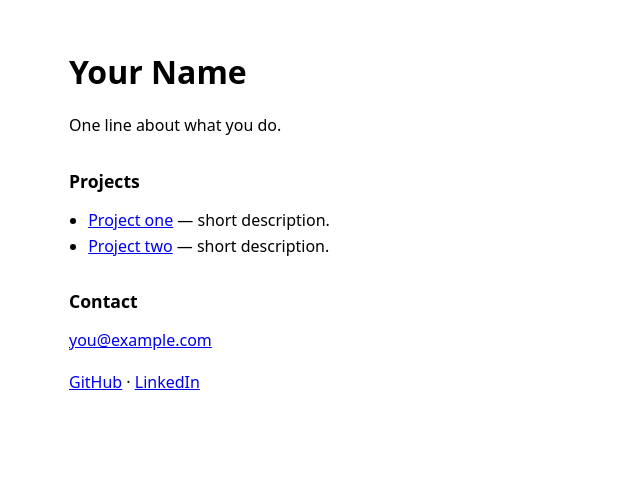
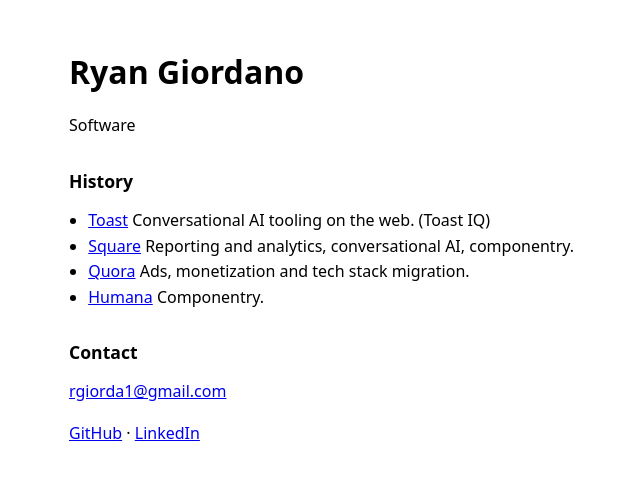
Before and after one commit to ryangiordano/portfolio-min, a plain HTML site: page index.html in a window 1280 px wide. Shown: the whole page, without its empty margins (251-891 px from the left). Drawn offline with Linux system fonts and the light colour scheme.

Commit message:
additional commit

```diff
--- a/index.html
+++ b/index.html
@@ -3,28 +3,30 @@
 <head>
   <meta charset="utf-8">
   <meta name="viewport" content="width=device-width, initial-scale=1">
-  <title>Your Name</title>
-  <meta name="description" content="Your Name — what you do.">
+  <title>Ryan Giordano</title>
+  <meta name="description" content="Ryan Giordano — Software">
   <link rel="icon" href="data:,">
   <link rel="stylesheet" href="index.css">
 </head>
 <body>
   <main>
-    <h1>Your Name</h1>
-    <p>One line about what you do.</p>
+    <h1>Ryan Giordano</h1>
+    <p>Software</p>
 
     <section>
-      <h2>Projects</h2>
+      <h2>History</h2>
       <ul>
-        <li><a href="https://github.com/">Project one</a> — short description.</li>
-        <li><a href="https://github.com/">Project two</a> — short description.</li>
+        <li><a href="https://pos.toasttab.com/ca">Toast</a> Conversational AI tooling on the web. (Toast IQ)</li>
+        <li><a href="https://squareup.com/us/en">Square</a> Reporting and analytics, conversational AI, componentry.</li>
+        <li><a href="https://www.quora.com/">Quora</a> Ads, monetization and tech stack migration.</li>
+        <li><a href="https://www.humana.com/">Humana</a> Componentry.</li>
       </ul>
     </section>
 
     <section>
       <h2>Contact</h2>
-      <p><a href="mailto:you@example.com">you@example.com</a></p>
-      <p><a href="https://github.com/">GitHub</a> · <a href="https://linkedin.com/">LinkedIn</a></p>
+      <p><a href="mailto:rgiorda1@gmail.com">rgiorda1@gmail.com</a></p>
+      <p><a href="https://github.com/ryangiordano/">GitHub</a> · <a href="https://www.linkedin.com/in/ryan-giordano">LinkedIn</a></p>
     </section>
   </main>
 </body>
```
